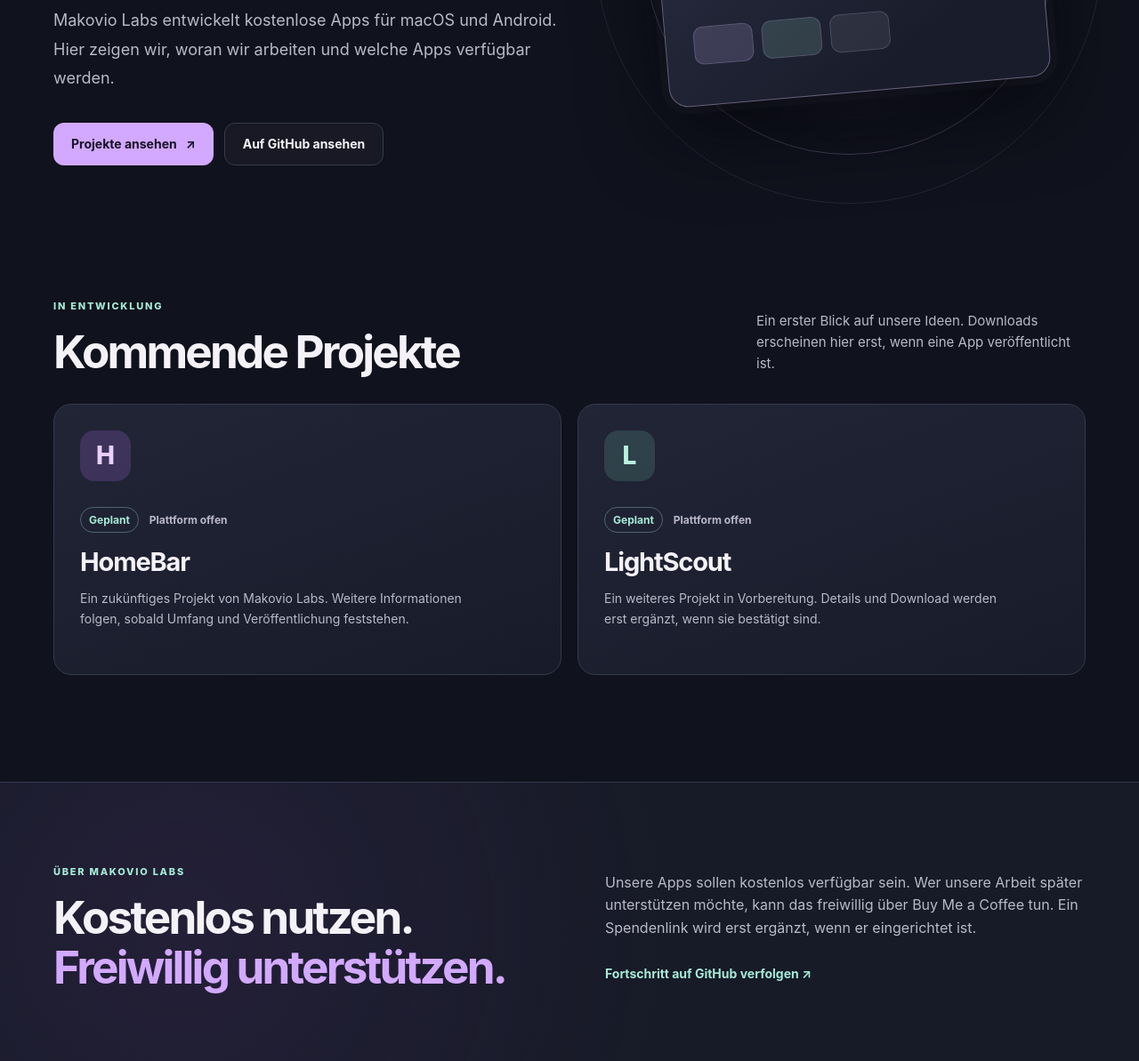
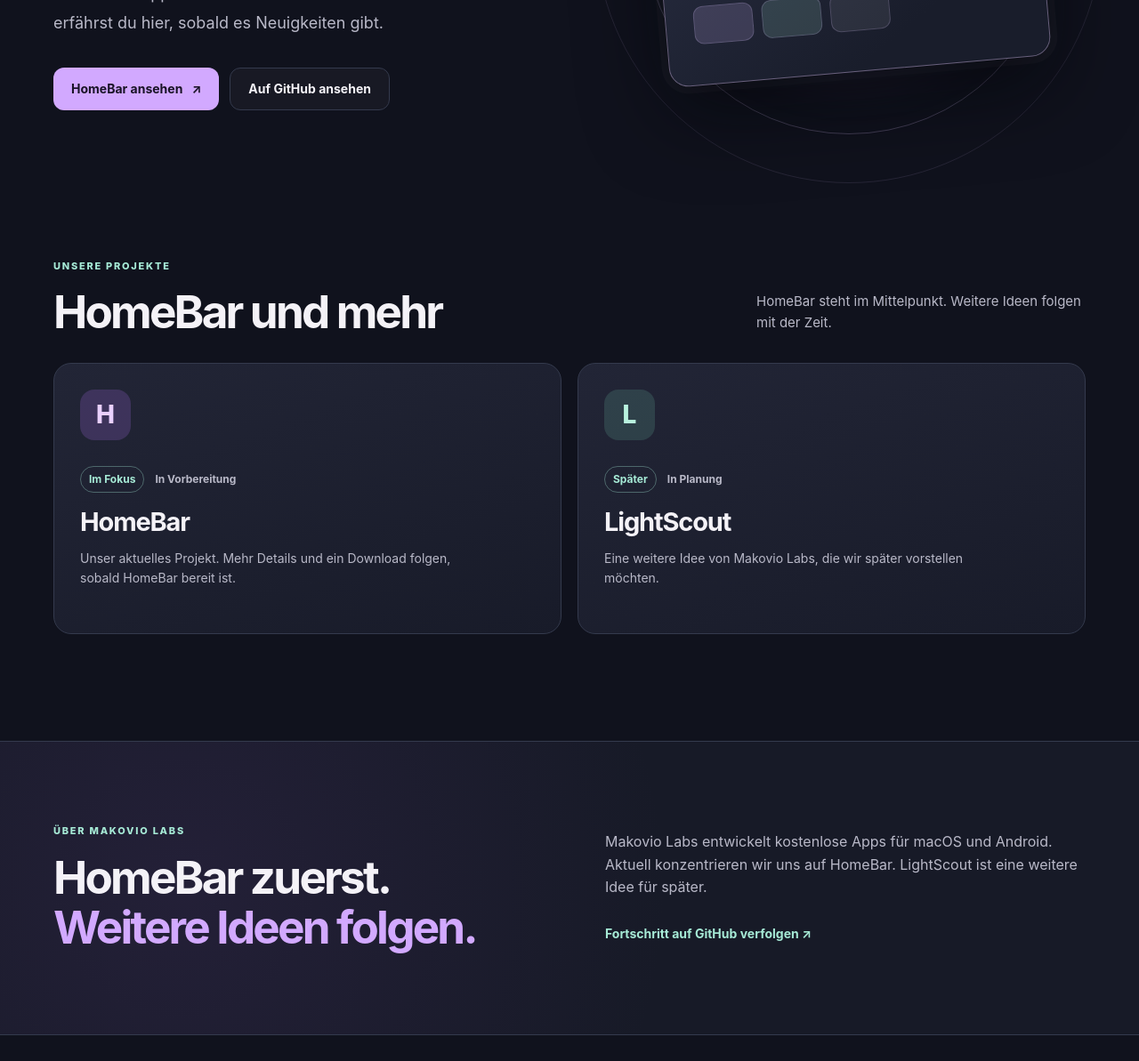
Before and after one commit to makovio/makovio-website, a plain HTML site: page index.html in a window 1280 px wide. Shown: the part 457-1650 px from the top of the page at 89% size. Drawn offline with Linux system fonts and the light colour scheme.

Commit message:
Put HomeBar at the center of the website

```diff
--- a/index.html
+++ b/index.html
@@ -4,8 +4,8 @@
     <meta charset="utf-8">
     <meta name="viewport" content="width=device-width, initial-scale=1">
     <meta name="theme-color" content="#10121d">
-    <meta name="description" content="Makovio Labs entwickelt kostenlose Apps für macOS und Android. Entdecke kommende Projekte und ihren Entwicklungsstand.">
-    <title>Makovio Labs — Kostenlose Apps für macOS und Android</title>
+    <meta name="description" content="HomeBar steht bei Makovio Labs im Fokus. Wir entwickeln kostenlose Apps für macOS und Android.">
+    <title>Makovio Labs — HomeBar im Fokus</title>
     <link rel="icon" type="image/svg+xml" href="favicon.svg">
     <link rel="stylesheet" href="styles.css">
   </head>
@@ -26,11 +26,11 @@
     <main id="inhalt">
       <section class="hero wrap" id="start" aria-labelledby="hero-title">
         <div class="hero-copy">
-          <p class="eyebrow"><span class="signal" aria-hidden="true"></span> Kleine Ideen. Nützliche Apps.</p>
-          <h1 id="hero-title">Software, die den Alltag <em>einfacher</em> macht.</h1>
-          <p class="lead">Makovio Labs entwickelt kostenlose Apps für macOS und Android. Hier zeigen wir, woran wir arbeiten und welche Apps verfügbar werden.</p>
+          <p class="eyebrow"><span class="signal" aria-hidden="true"></span> Makovio Labs · Aktueller Fokus</p>
+          <h1 id="hero-title">HomeBar <em>im Fokus.</em></h1>
+          <p class="lead">HomeBar ist unser aktuelles Projekt. Makovio Labs entwickelt kostenlose Apps für macOS und Android. Mehr über HomeBar erfährst du hier, sobald es Neuigkeiten gibt.</p>
           <div class="hero-actions">
-            <a class="button button-primary" href="#projekte">Projekte ansehen <span aria-hidden="true">↗</span></a>
+            <a class="button button-primary" href="#projekte">HomeBar ansehen <span aria-hidden="true">↗</span></a>
             <a class="button button-secondary" href="https://github.com/makovio/makovio-website">Auf GitHub ansehen</a>
           </div>
         </div>
@@ -53,23 +53,23 @@
       <section class="section wrap" id="projekte" aria-labelledby="projects-title">
         <div class="section-heading">
           <div>
-            <p class="eyebrow">In Entwicklung</p>
-            <h2 id="projects-title">Kommende Projekte</h2>
+            <p class="eyebrow">Unsere Projekte</p>
+            <h2 id="projects-title">HomeBar und mehr</h2>
           </div>
-          <p>Ein erster Blick auf unsere Ideen. Downloads erscheinen hier erst, wenn eine App veröffentlicht ist.</p>
+          <p>HomeBar steht im Mittelpunkt. Weitere Ideen folgen mit der Zeit.</p>
         </div>
         <div class="project-grid">
-          <article class="project-card">
+          <article class="project-card homebar-card">
             <div class="project-icon homebar" aria-hidden="true"><span>H</span></div>
-            <div class="project-meta"><span class="badge">Geplant</span><span>Plattform offen</span></div>
+            <div class="project-meta"><span class="badge">Im Fokus</span><span>In Vorbereitung</span></div>
             <h3>HomeBar</h3>
-            <p>Ein zukünftiges Projekt von Makovio Labs. Weitere Informationen folgen, sobald Umfang und Veröffentlichung feststehen.</p>
+            <p>Unser aktuelles Projekt. Mehr Details und ein Download folgen, sobald HomeBar bereit ist.</p>
           </article>
           <article class="project-card">
             <div class="project-icon lightscout" aria-hidden="true"><span>L</span></div>
-            <div class="project-meta"><span class="badge">Geplant</span><span>Plattform offen</span></div>
+            <div class="project-meta"><span class="badge">Später</span><span>In Planung</span></div>
             <h3>LightScout</h3>
-            <p>Ein weiteres Projekt in Vorbereitung. Details und Download werden erst ergänzt, wenn sie bestätigt sind.</p>
+            <p>Eine weitere Idee von Makovio Labs, die wir später vorstellen möchten.</p>
           </article>
         </div>
       </section>
@@ -78,10 +78,10 @@
         <div class="wrap about-grid">
           <div>
             <p class="eyebrow">Über Makovio Labs</p>
-            <h2 id="about-title">Kostenlos nutzen.<br><em>Freiwillig unterstützen.</em></h2>
+            <h2 id="about-title">HomeBar zuerst.<br><em>Weitere Ideen folgen.</em></h2>
           </div>
           <div>
-            <p>Unsere Apps sollen kostenlos verfügbar sein. Wer unsere Arbeit später unterstützen möchte, kann das freiwillig über Buy Me a Coffee tun. Ein Spendenlink wird erst ergänzt, wenn er eingerichtet ist.</p>
+            <p>Makovio Labs entwickelt kostenlose Apps für macOS und Android. Aktuell konzentrieren wir uns auf HomeBar. LightScout ist eine weitere Idee für später.</p>
             <a class="text-link" href="https://github.com/makovio">Fortschritt auf GitHub verfolgen <span aria-hidden="true">↗</span></a>
           </div>
         </div>
```
